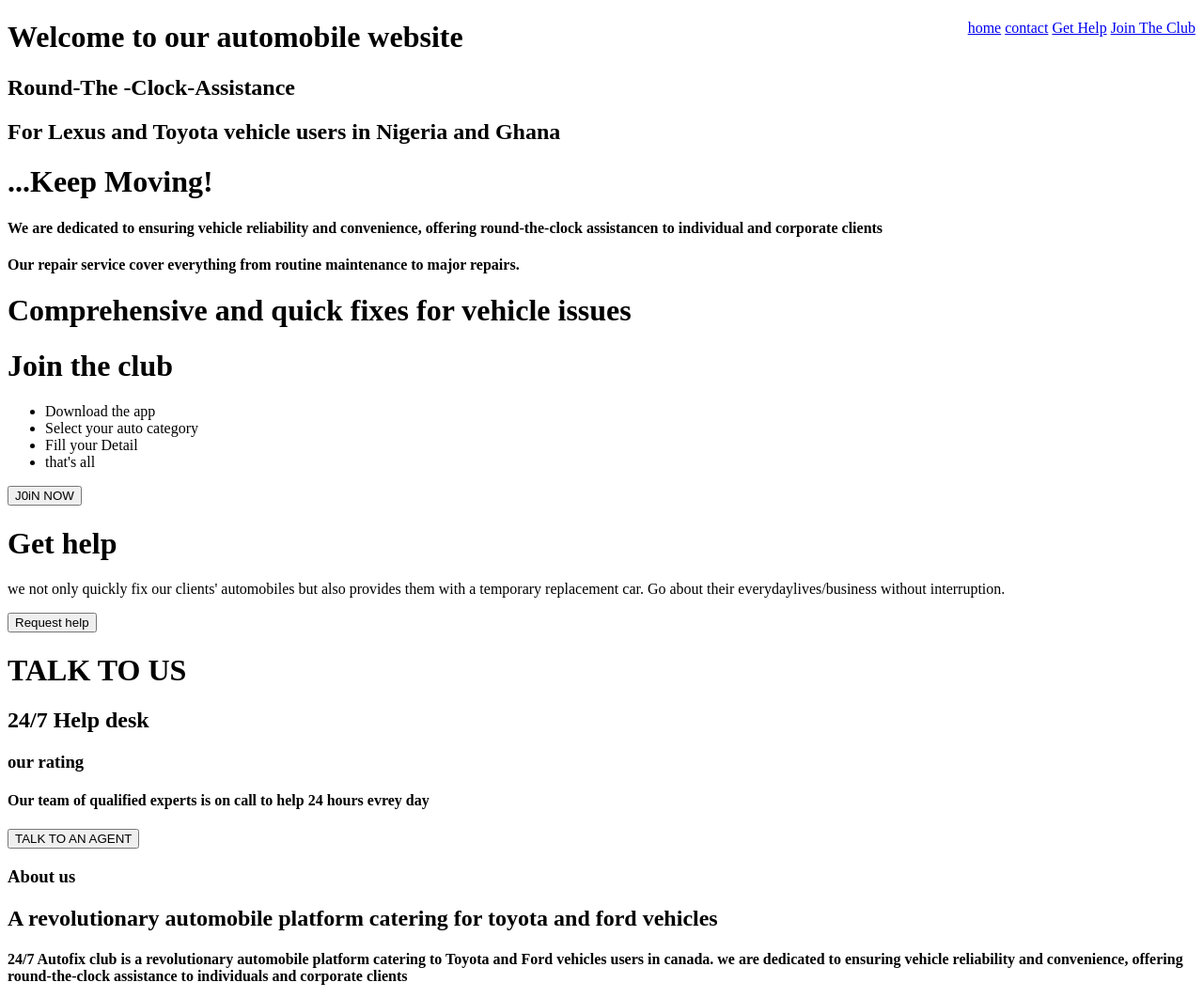
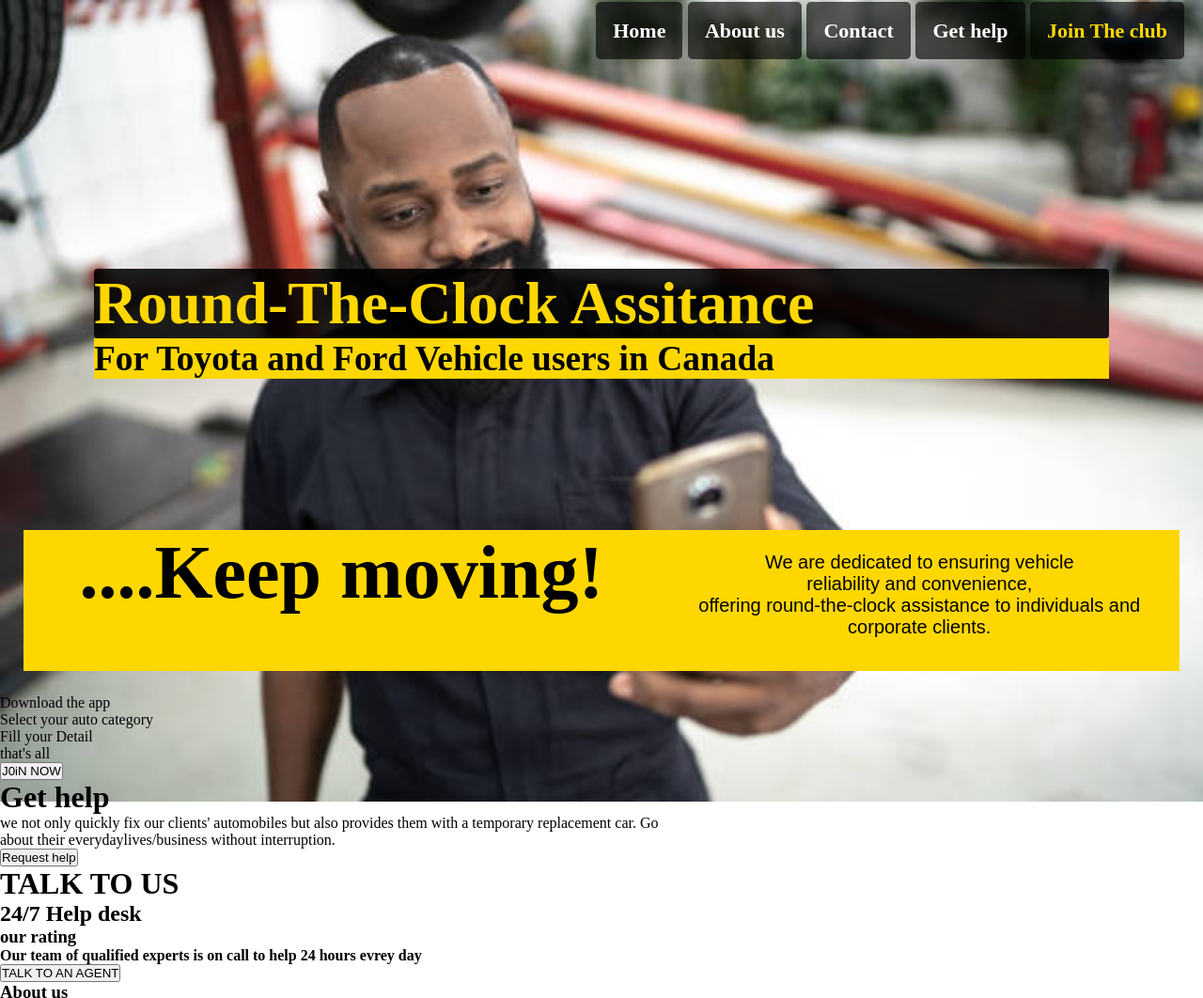
Before and after one commit to Emmedson/Webcity-class6-group-work, a plain HTML site: page index.html in a window 1280 px wide. Shown: the top 1062 px of the page at 94% size. Drawn offline with Linux system fonts and the light colour scheme.

Commit message:
index.html has been modified using the appropriate tags

```diff
--- a/index.html
+++ b/index.html
@@ -4,26 +4,45 @@
     <meta charset="UTF-8">
     <meta name="viewport" content="width=device-width, initial-scale=1.0">
     <title>Document</title>
-    <link rel="stylesheet" href="style.css">
+    <link rel="stylesheet" href="project.css">
 
 </head>
 <body>
-<div class="menu">
-    <div>
-       <a href="home">home</a>
-       <a href="contact">contact</a>
-       <a href="Get Help">Get Help</a>
-       <a href="Jion The Club">Join The Club</a>
+    <header>
+
+        <nav>
+            <div class="navbar">
+                <a href="#">Home</a>
+                <a href="#">About us</a>
+                <a href="#">Contact</a>
+                <a href="#">Get help</a>
+                <a href="#"><span class="Jtc">Join The club</a>
+              </div>
+        </nav>
+
+    </header>
+
+    <img class="img" src="autofixb 1.jpg" alt="">
+   <br> <br>
+    <section></section>
+    <div class="containerfont">
+        <h1 class="font1">Round-The-Clock Assitance
+        </h1>
+        <h3 class="font2">For Toyota and Ford Vehicle users in Canada</h3>
+    </div><br><br>
+    <div class="containerfont2">
+        <div>
+            <h1>....Keep moving!</h1>
+        </div>
+        <div>
+            <p><br>We are dedicated to ensuring vehicle <br> reliability and convenience, <br>offering round-the-clock assistance to individuals and corporate clients.</p>
+        </div>
+
+        <div class="containerfont3">
+        <h3 class="font3">Comprehensive and quick fixes for vehicle issues</h1>
+        </div>
     </div>
-</div>
-   <H1>Welcome to our automobile website</H1>
-   <h2>Round-The -Clock-Assistance</h2>
-   <H2>For Lexus and Toyota vehicle users in Nigeria and Ghana</H2>
-   <h1> ...Keep Moving!</h1>
-   <h4>We are dedicated to ensuring vehicle reliability and convenience, offering round-the-clock assistancen to individual and corporate clients</h4>
-   <h4>Our repair service cover everything from routine maintenance to major repairs.</h4>
-   <h1>Comprehensive and quick fixes for vehicle issues</h1>
-<h1>Join the club</h1>
+
 <ul>
     <li>Download the app</li>
     <li>Select your auto category</li>
```
